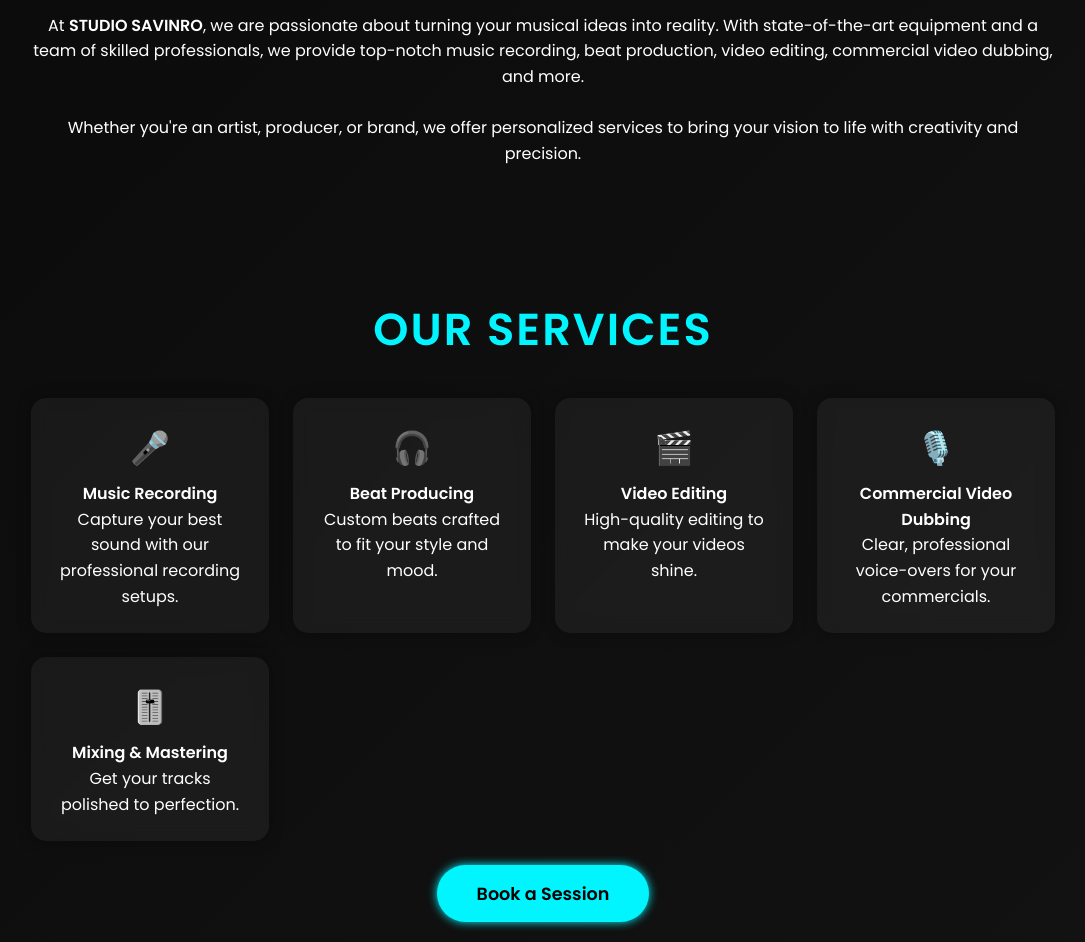
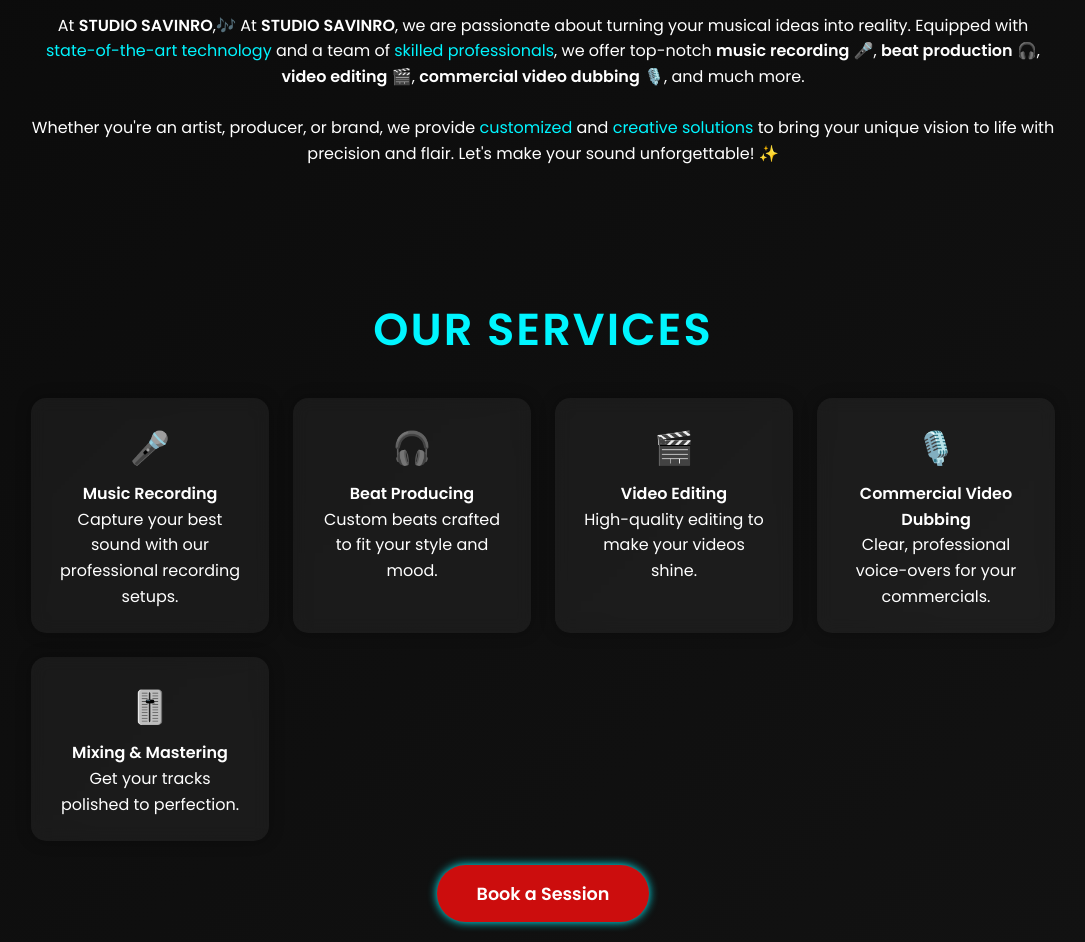
Before and after one commit to sandeepsathsara/STUDIO-SAVINRO-WEBSITE, a plain HTML site: page index.html in a window 1280 px wide. Shown: the part 430-1372 px from the top of the page, without its empty margins (97-1182 px from the left). Drawn offline with Linux system fonts and the light colour scheme.

Commit message:
Add new images and update content in index.html; enhance button link and styles

```diff
--- a/index.html
+++ b/index.html
@@ -74,8 +74,8 @@
       display: inline-block;
       margin-top: 1.5rem;
       padding: 0.9rem 2.5rem;
-      background: #00f5ff;
-      color: black;
+      background: #cc0d0d;
+      color: rgb(255, 255, 255);
       border-radius: 30px;
       text-decoration: none;
       font-weight: 700;
@@ -194,8 +194,11 @@
   <section id="about">
     <h2>About Us</h2>
     <p>
-      At <strong>STUDIO SAVINRO</strong>, we are passionate about turning your musical ideas into reality. With state-of-the-art equipment and a team of skilled professionals, we provide top-notch music recording, beat production, video editing, commercial video dubbing, and more.<br /><br />
-      Whether you're an artist, producer, or brand, we offer personalized services to bring your vision to life with creativity and precision.
+      At <strong>STUDIO SAVINRO</strong>,🎶 At <strong>STUDIO SAVINRO</strong>, we are passionate about turning your musical ideas into reality.
+    Equipped with <span style="color:#00f5ff;">state-of-the-art technology</span> and a team of <span style="color:#00f5ff;">skilled professionals</span>,
+    we offer top-notch <strong>music recording</strong> 🎤, <strong>beat production</strong> 🎧, <strong>video editing</strong> 🎬, <strong>commercial video dubbing</strong> 🎙️, and much more.<br /><br />
+    Whether you're an artist, producer, or brand, we provide <span style="color:#00f5ff;">customized</span> and <span style="color:#00f5ff;">creative solutions</span>
+    to bring your unique vision to life with precision and flair. Let's make your sound unforgettable! ✨
     </p>
   </section>
 
@@ -208,7 +211,8 @@
       <div class="card"><div class="icon">🎙️</div><strong>Commercial Video Dubbing</strong><br />Clear, professional voice-overs for your commercials.</div>
       <div class="card"><div class="icon">🎚️</div><strong>Mixing & Mastering</strong><br />Get your tracks polished to perfection.</div>
     </div>
-    <a href="#contact" class="btn">Book a Session</a>
+    <a href="https://wa.me/94767692999?text=Hello%20STUDIO%20SAVINRO%2C%20I%20would%20like%20to%20book%20a%20session." target="_blank" rel="noopener" class="btn">Book a Session</a>
+
   </section>
 
   <section id="gallery">
@@ -220,6 +224,9 @@
       <img src="assets/c.jpg" alt="Studio mixing board" />
       <img src="assets/d.jpg" alt="Beat producing session" />
       <img src="assets/h.jpg" alt="Video editing workspace" />
+    <img src="assets/ni.jpg" alt="Studio mixing board" />
+      <img src="assets/fil.jpg" alt="Beat producing session" />
+      <img src="assets/f.jpg" alt="Video editing workspace" />
     </div>
   </section>
 
@@ -238,15 +245,14 @@
       <div class="card"><div class="icon">💳</div>Debit/Credit/NFC payments</div>
       <div class="card"><div class="icon">👶</div>Good for kids</div>
       <div class="card"><div class="icon">🅿️</div>Free multi-storey car park</div>
-      <div class="card"><div class="icon">🅿️</div>Free street parking</div>
-      <div class="card"><div class="icon">🅿️</div>Free parking lot</div>
+
     </div>
   </section>
 
   <section id="contact">
     <h2>Contact Us</h2>
     <p>Email: <a href="mailto:studiosavinro@gmail.com" style="color:#00f5ff;">studiosavinro@gmail.com</a></p>
-    <p>Phone: +94 77 123 4567</p>
+    <p>Phone: +94 76 769 2999</p>
 
     <div class="map-container" style="margin-top:2rem;">
       <!-- Google Maps embed for your Studio Savinro location -->
```
Also changed, not shown: assets/fil.jpg (added), assets/ni.jpg (added).
